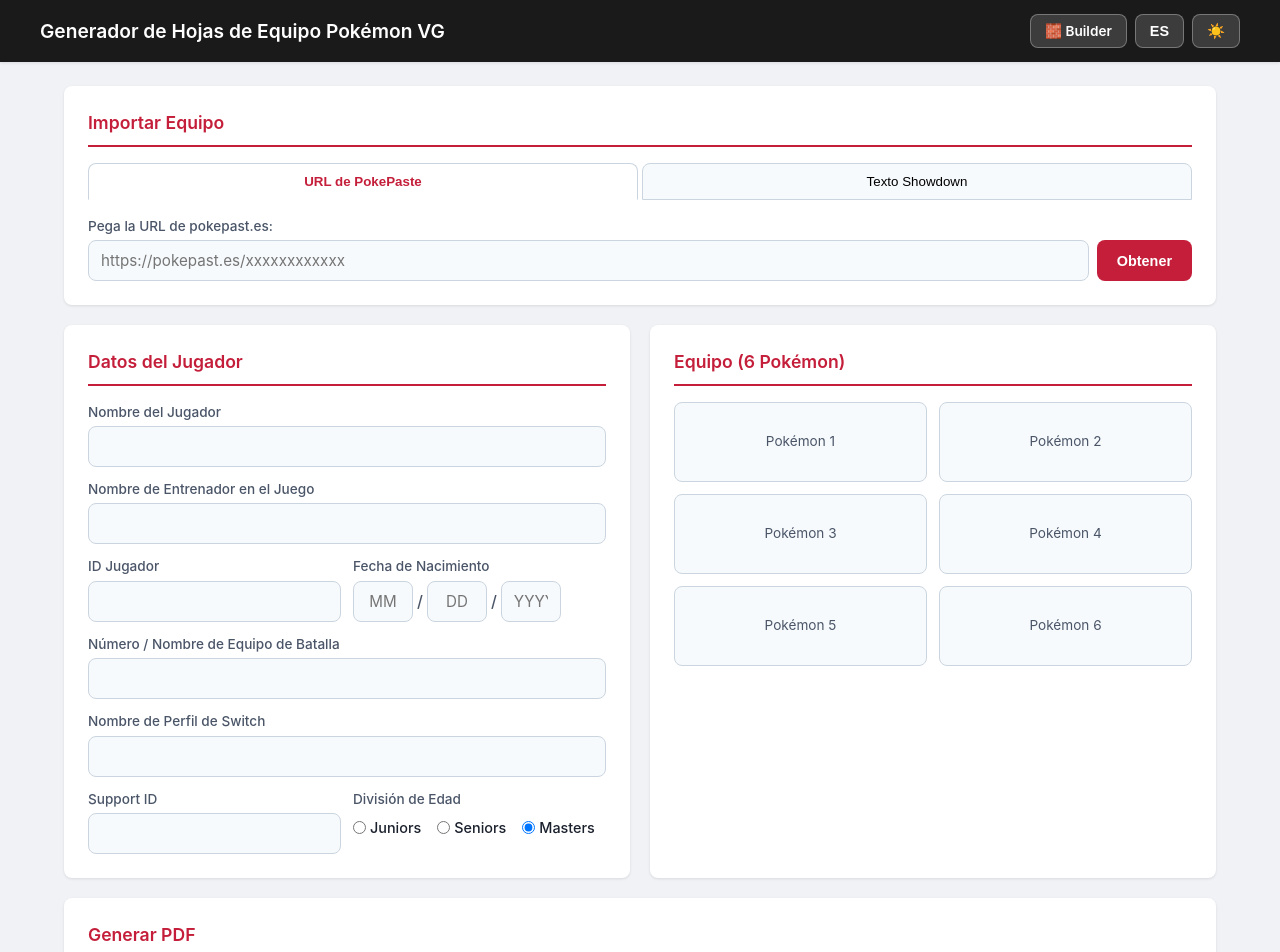
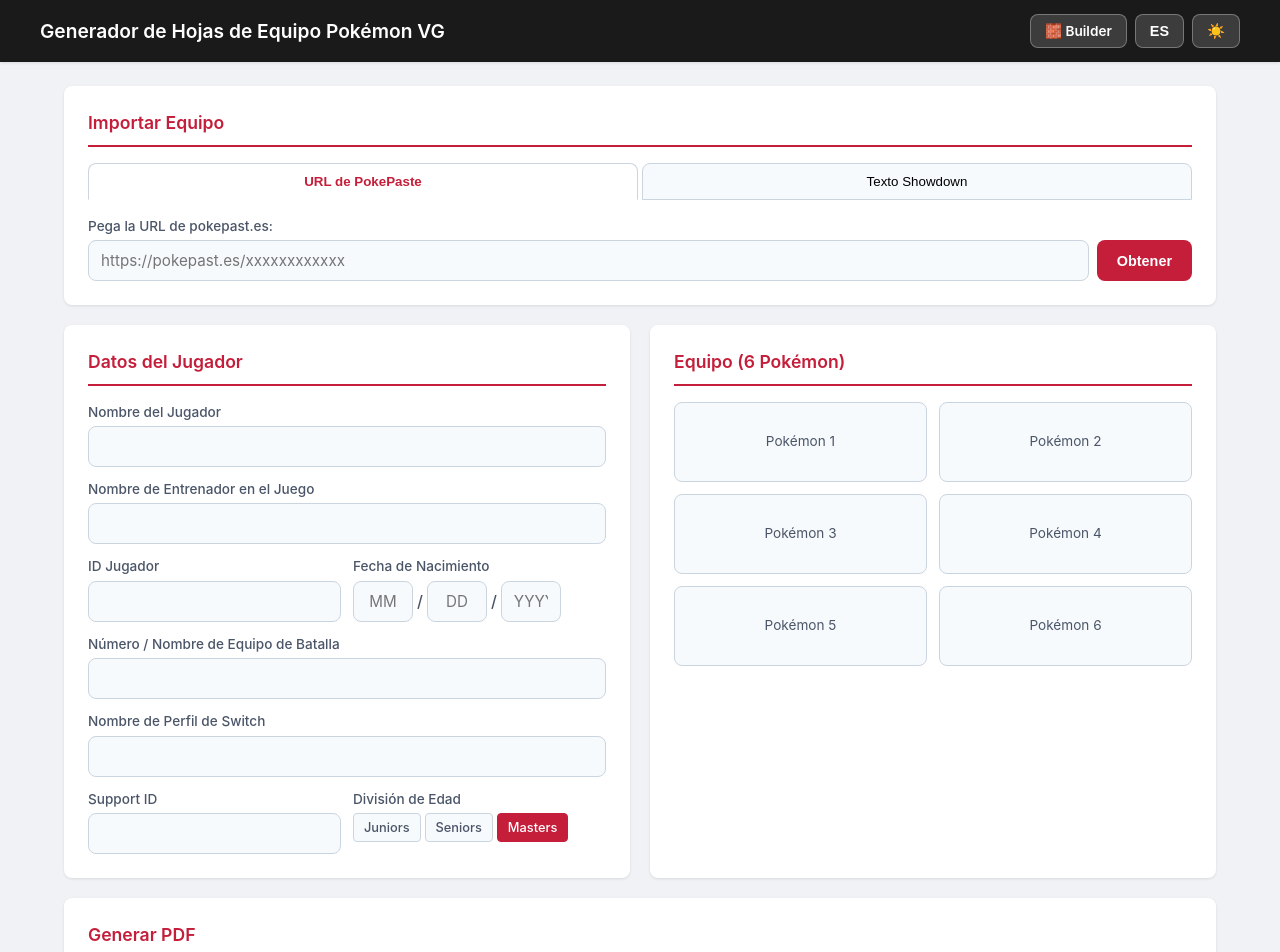
Before and after one commit to Kmmata/TheVGCPoke, a website: page index.html in a window 1280 px wide. Shown: the top 952 px of the page. Drawn offline with Linux system fonts and the light colour scheme; a script that the page names is missing.

Commit message:
Ajuste botones Divisiones en Index

```diff
--- a/css/styles.css
+++ b/css/styles.css
@@ -260,6 +260,34 @@ textarea { resize: vertical; }
 }
 
 .radio-label input { width: auto; }
+
+.division-btns {
+  display: flex;
+  gap: 4px;
+  flex-wrap: wrap;
+}
+
+.gender-btn {
+  background: var(--input-bg);
+  border: 1px solid var(--border);
+  color: var(--text-muted);
+  padding: 4px 10px;
+  border-radius: 4px;
+  font-size: 0.8rem;
+  cursor: pointer;
+  transition: all 0.15s;
+}
+
+.gender-btn.active {
+  background: var(--primary);
+  border-color: var(--primary);
+  color: #fff;
+}
+
+.gender-btn:hover:not(.active) {
+  border-color: var(--text-muted);
+  color: var(--text);
+}
 
 .team-grid {
   display: grid;
--- a/index.html
+++ b/index.html
@@ -116,10 +116,10 @@
           </div>
           <div class="form-group">
             <label data-es="División de Edad" data-en="Age Division">División de Edad</label>
-            <div class="radio-group">
-              <label class="radio-label"><input type="radio" name="ageDivision" value="Juniors" /> <span data-es="Juniors" data-en="Juniors">Juniors</span></label>
-              <label class="radio-label"><input type="radio" name="ageDivision" value="Seniors" /> <span data-es="Seniors" data-en="Seniors">Seniors</span></label>
-              <label class="radio-label"><input type="radio" name="ageDivision" value="Masters" checked /> <span data-es="Masters" data-en="Masters">Masters</span></label>
+            <div class="division-btns">
+              <label class="gender-btn"><input type="radio" name="ageDivision" value="Juniors" style="display:none;" /> <span data-es="Juniors" data-en="Juniors">Juniors</span></label>
+              <label class="gender-btn"><input type="radio" name="ageDivision" value="Seniors" style="display:none;" /> <span data-es="Seniors" data-en="Seniors">Seniors</span></label>
+              <label class="gender-btn active"><input type="radio" name="ageDivision" value="Masters" checked style="display:none;" /> <span data-es="Masters" data-en="Masters">Masters</span></label>
             </div>
           </div>
         </div>
--- a/js/app.js
+++ b/js/app.js
@@ -459,7 +459,7 @@
         els.supportId.value = draft.player.supportId || '';
         if (draft.player.ageDivision) {
           const radio = document.querySelector(`input[name="ageDivision"][value="${draft.player.ageDivision}"]`);
-          if (radio) radio.checked = true;
+          if (radio) { radio.checked = true; radio.closest('.gender-btn')?.classList.add('active'); }
         }
       }
       if (draft.team && Array.isArray(draft.team)) {
@@ -477,8 +477,19 @@
     el.addEventListener('input', saveDraft);
   });
 
+  function setupAgeDivision() {
+    document.querySelectorAll('[name="ageDivision"]').forEach(r => {
+      r.addEventListener('change', () => {
+        document.querySelectorAll('[name="ageDivision"]').forEach(l => {
+          l.closest('.gender-btn')?.classList.toggle('active', l.checked);
+        });
+      });
+    });
+  }
+
   applyLanguage(currentLang);
   loadDraft();
+  setupAgeDivision();
   renderTeamGrid();
   updatePdfButtons();
 })();
```
